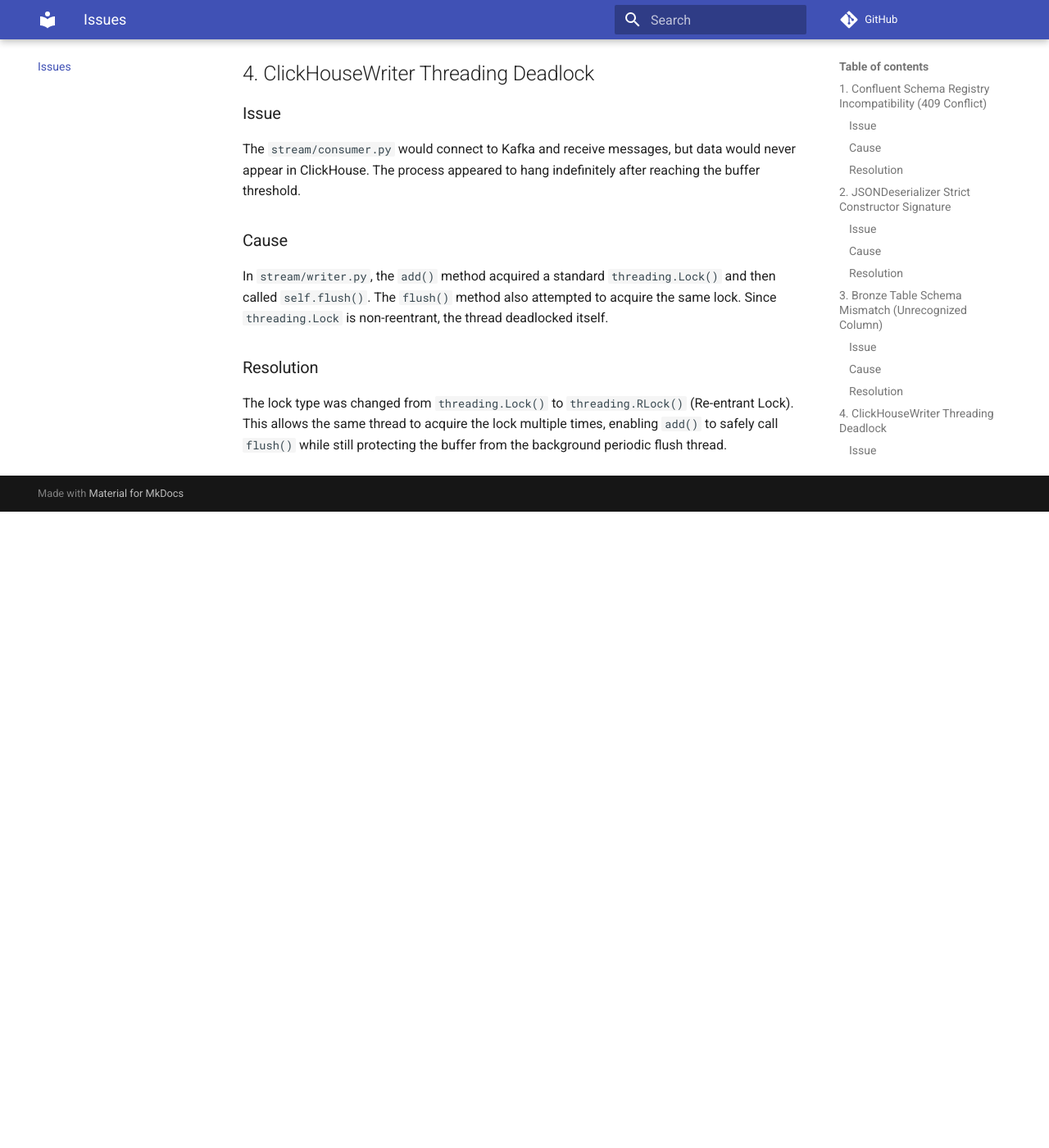
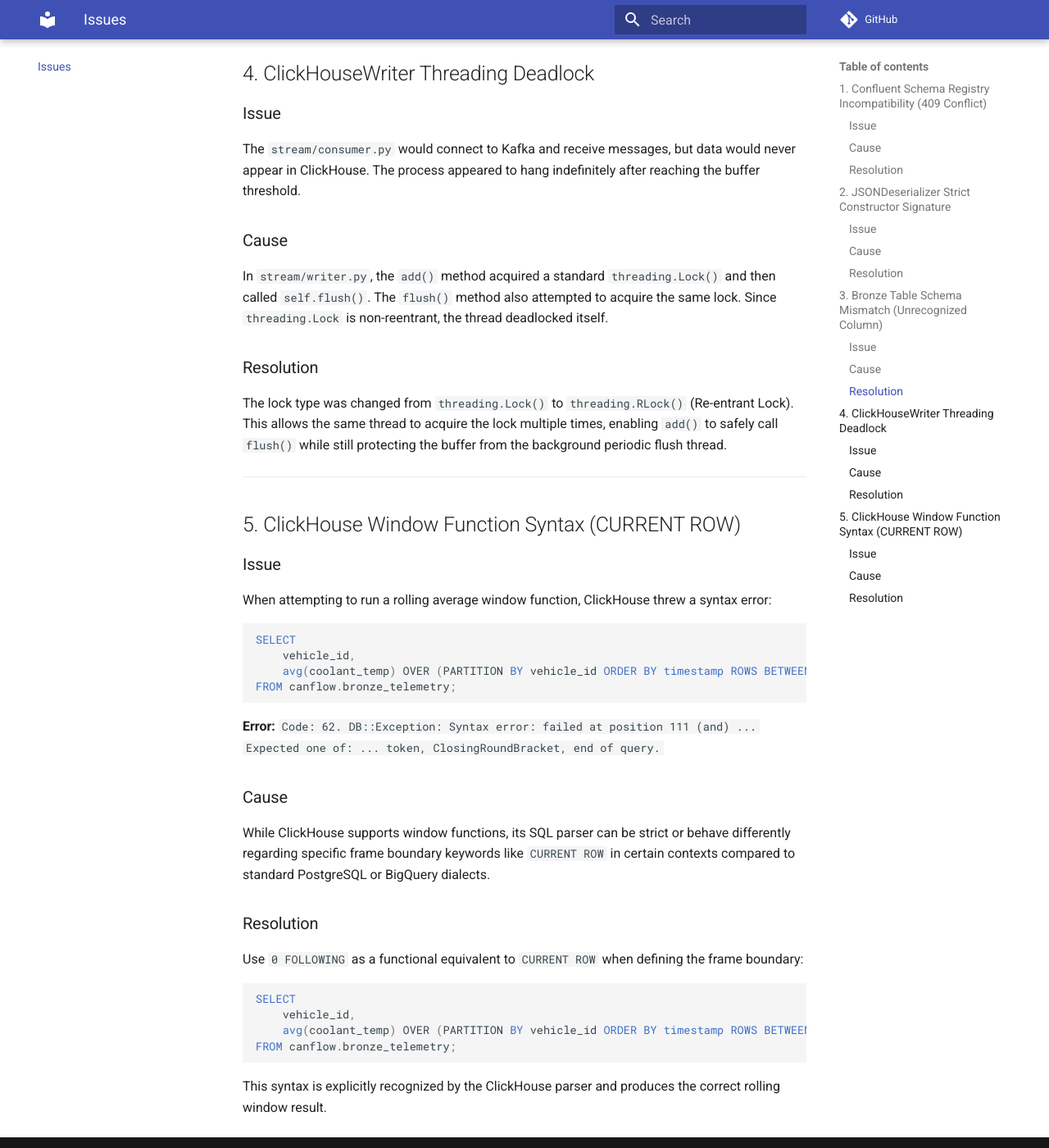
Before and after one commit to harshafaik/CanFlow, an MkDocs documentation site: the page built from documentation/issues.md, in a window 1280 px wide and 1400 px high, scrolled down 2342 px. Shown: the whole window at 82% size. Built offline with MkDocs 1.6.1 and Material for MkDocs 9.7.7, drawn with Linux system fonts in a browser that asks for light colours; comment, search, counter and statistics services are not loaded; before the commit the page ends 2966 px from its top, so only the background shows below that.

Commit message:
docs: complete documentation for medallion architecture, performance, and troubleshooting

````diff
--- a/documentation/issues.md
+++ b/documentation/issues.md
@@ -74,3 +74,30 @@ In `stream/writer.py`, the `add()` method acquired a standard `threading.Lock()`
 
 ### Resolution
 The lock type was changed from `threading.Lock()` to `threading.RLock()` (Re-entrant Lock). This allows the same thread to acquire the lock multiple times, enabling `add()` to safely call `flush()` while still protecting the buffer from the background periodic flush thread.
+
+---
+
+## 5. ClickHouse Window Function Syntax (CURRENT ROW)
+
+### Issue
+When attempting to run a rolling average window function, ClickHouse threw a syntax error:
+```sql
+SELECT
+    vehicle_id,
+    avg(coolant_temp) OVER (PARTITION BY vehicle_id ORDER BY timestamp ROWS BETWEEN 9 PRECEDING AND CURRENT ROW)
+FROM canflow.bronze_telemetry;
+```
+**Error:** `Code: 62. DB::Exception: Syntax error: failed at position 111 (and) ... Expected one of: ... token, ClosingRoundBracket, end of query.`
+
+### Cause
+While ClickHouse supports window functions, its SQL parser can be strict or behave differently regarding specific frame boundary keywords like `CURRENT ROW` in certain contexts compared to standard PostgreSQL or BigQuery dialects.
+
+### Resolution
+Use `0 FOLLOWING` as a functional equivalent to `CURRENT ROW` when defining the frame boundary:
+```sql
+SELECT
+    vehicle_id,
+    avg(coolant_temp) OVER (PARTITION BY vehicle_id ORDER BY timestamp ROWS BETWEEN 9 PRECEDING AND 0 FOLLOWING) as rolling_avg_coolant
+FROM canflow.bronze_telemetry;
+```
+This syntax is explicitly recognized by the ClickHouse parser and produces the correct rolling window result.
--- a/mkdocs.yml
+++ b/mkdocs.yml
@@ -20,6 +20,7 @@ nav:
     - Simulator: simulator.md
     - Sensors: sensors.md
     - Producer: producer.md
+  - Transformations: transformations.md
   - Infrastructure: infrastructure.md
   - Issues: issues.md
   - Performance: performance.md
````
Also changed, not shown: documentation/infrastructure.md (+6 -6 lines), documentation/transformations.md (added, +47 -0 lines).
